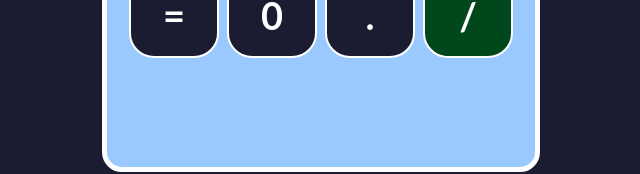
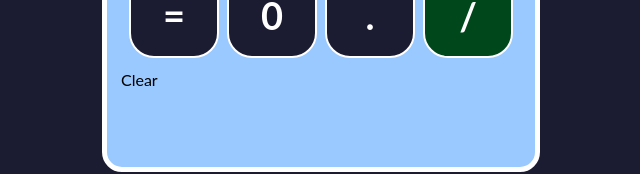
Before and after one commit to JonathanDevs/calculadora-react, a React (Create React App) app: page / in a window 1280 px wide. Shown: the part 614-788 px from the top of the page, without its empty margins (319-959 px from the left). Built offline with nearby package versions, Linux system fonts and the light colour scheme.

Commit message:
Botón clear

```diff
--- a/src/App.js
+++ b/src/App.js
@@ -2,6 +2,7 @@ import './App.css';
 import freeCodeCampLogo from './imagenes/freecodecamp-logo.png'
 import Boton from './componentes/Boton'
 import Pantalla from './componentes/Pantalla'
+import BotonClear from './componentes/BotonClear';
 
 function App() {
   return (
@@ -40,7 +41,7 @@ function App() {
         <Boton>/</Boton>
       </div>
       <div className='fila'></div>
-
+        <BotonClear>Clear</BotonClear>
     </div>
     </div>
   );
--- /dev/null
+++ b/src/componentes/BotonClear.js
@@ -0,0 +1,9 @@
+import React from 'react'
+
+const BotonClear = (props) =>(
+    <div className='boton-clear'>
+        {props.children}
+    </div>
+);
+
+export default BotonClear;
```
